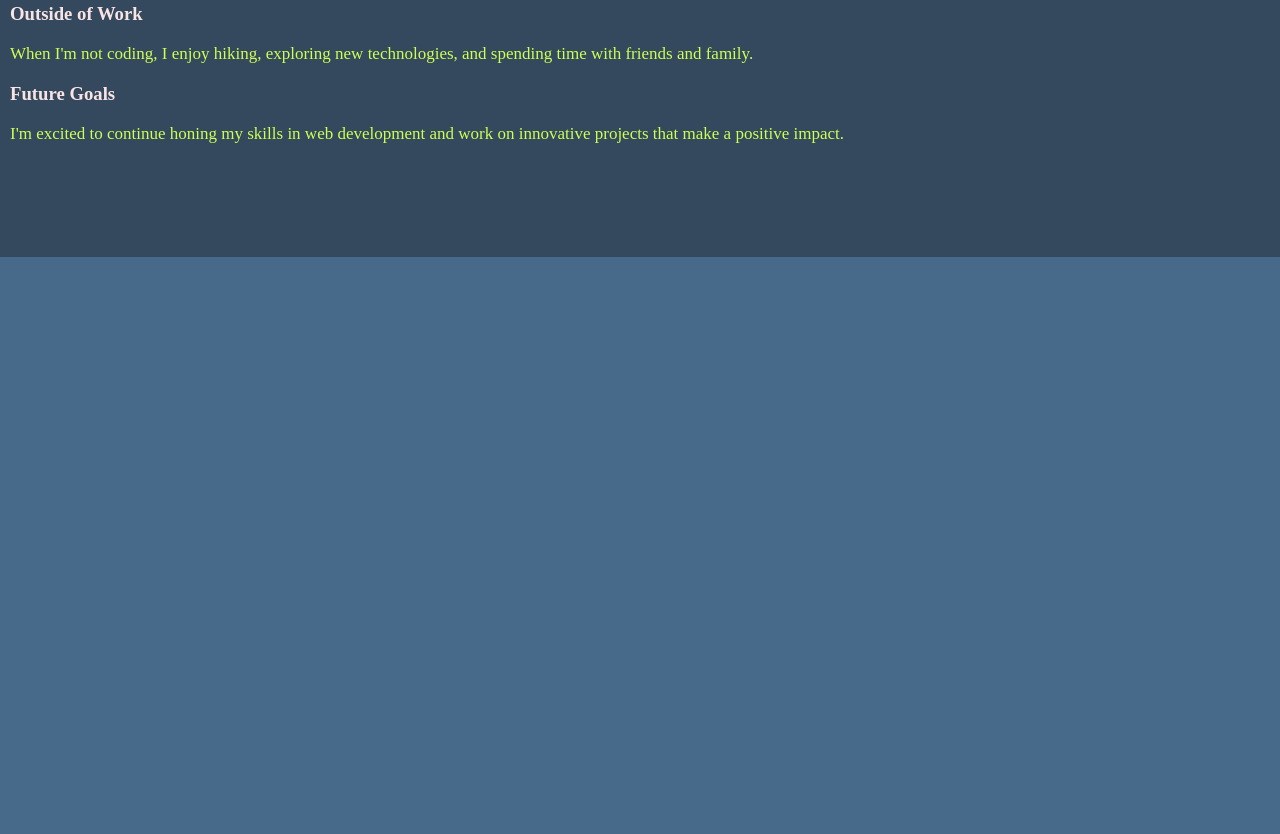
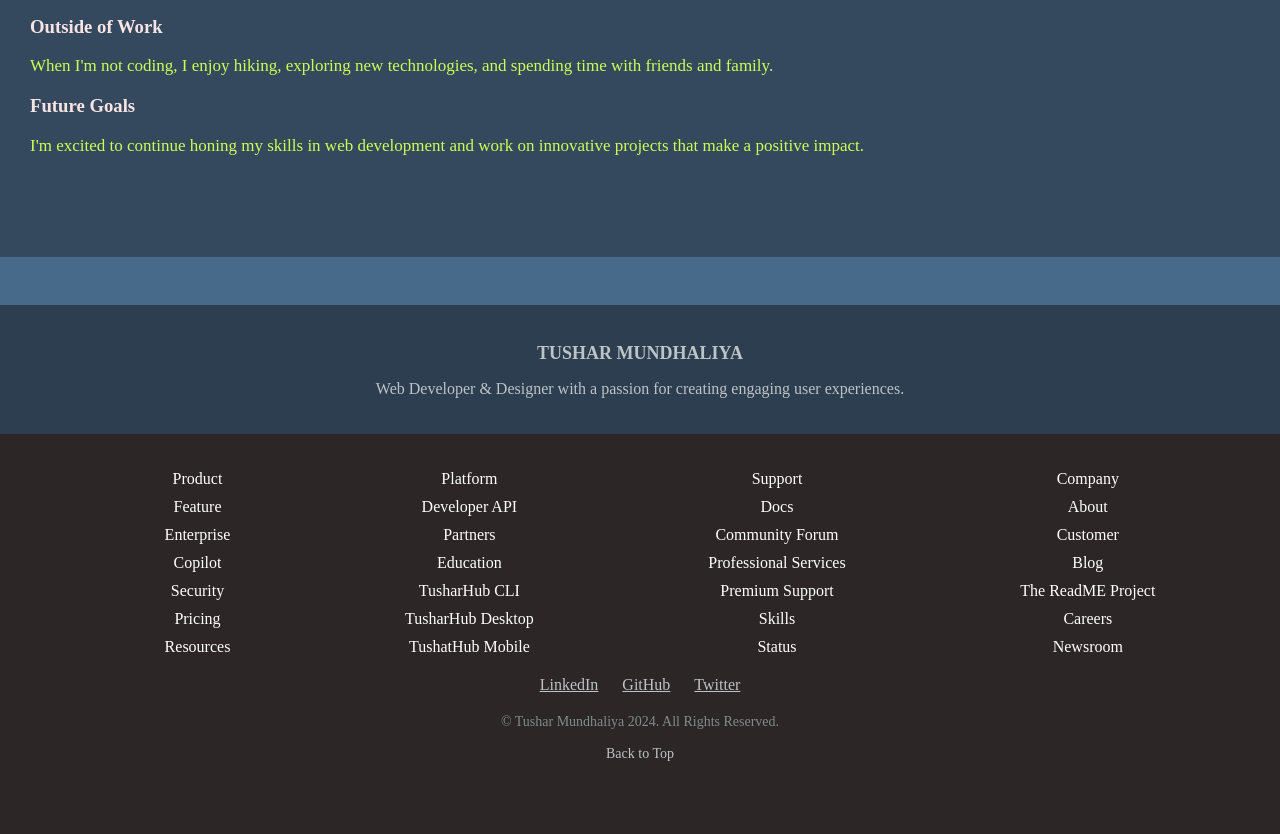
Before and after one commit to tusharparjapat/portfolio, a plain HTML site: page portfolio-about.html in a window 1280 px wide. Shown: the part 443-1277 px from the top of the page. Before the commit the page ends 800 px from the top, so only its background shows below. Drawn offline with Linux system fonts and the light colour scheme.

Commit message:
added about.html

```diff
--- a/portfolio-about.html
+++ b/portfolio-about.html
@@ -22,6 +22,7 @@
              </div>
          </div>
      </header>
+      <div class="box2">
         <h2>About Me</h2>
         <p>Hi, I'm Tusahr Mundhaliya, a passionate web developer with a knack for creating user-friendly websites.</p>
 
@@ -43,7 +44,74 @@
         <h3>Future Goals</h3>
         <p>I'm excited to continue honing my skills in web development and work on innovative projects that make a positive impact.</p>
       </div>
+      </div>
       </section>
+
+      <footer style="background-color: #2c3e50; color: #bdc3c7; padding-top: 20px; text-align: center;">
+        <div style="display: flex; flex-direction: column; align-items: center; max-width: 1200px; margin: 0 auto;">
+            <!-- About Me Section -->
+            <div style="margin-bottom: 20px;">
+                <p style="font-size: 18px; font-weight: bold; margin-bottom: 7px;">TUSHAR MUNDHALIYA</p>
+                <p>Web Developer & Designer with a passion for creating engaging user experiences.</p>
+            </div>
+        </div>
+
+            <div class="foot-panel3">
+              <div class="foot-panel2">
+              <ul>
+                <a href="#">Product</a>
+                <a href="#">Feature</a>
+                <a href="#">Enterprise</a>
+                <a href="#">Copilot</a>
+                <a href="#">Security</a>
+                <a href="#">Pricing</a>
+                <a href="#">Resources</a>
+              </ul>
+              <ul>
+                <a href="#">Platform</a>
+                <a href="#">Developer API</a>
+                <a href="#">Partners</a>
+                <a href="#">Education</a>
+                <a href="#">TusharHub CLI</a>
+                <a href="#">TusharHub Desktop</a>
+                <a href="#">TushatHub Mobile</a>
+              </ul>
+              <ul>
+                <a href="#">Support</a>
+                <a href="#">Docs</a>
+                <a href="#">Community Forum</a>
+                <a href="#">Professional Services</a>
+                <a href="#">Premium Support</a>
+                <a href="#">Skills</a>
+                <a href="#">Status</a>
+              </ul>
+              <ul>
+                <a href="#">Company</a>
+                <a href="#">About</a>
+                <a href="#">Customer</a>
+                <a href="#">Blog</a>
+                <a href="#">The ReadME Project</a>
+                <a href="#">Careers</a>
+                <a href="#">Newsroom</a>
+              </ul>
+              </div>
+
+
+           <!-- Social Media Section -->
+          <div class="box2">
+            <div style="margin: 20px 0;">
+                <a href="[LinkedIn URL]" target="_blank" style="color: #bdc3c7; margin: 0 10px;">LinkedIn</a>
+                <a href="[GitHub URL]" target="_blank" style="color: #bdc3c7; margin: 0 10px;">GitHub</a>
+                <a href="[Twitter URL]" target="_blank" style="color: #bdc3c7; margin: 0 10px;">Twitter</a>
+            </div>
+
+
+            <!-- Copyright Section -->
+            <p style="font-size: 14px; color: #7f8c8d;">© Tushar Mundhaliya 2024. All Rights Reserved.</p>
+            <a href="#top" style="color: #bdc3c7; text-decoration: none; font-size: 14px;">Back to Top</a>
+        </div>
+        </div>
+  </footer>
 
 </body>
 </html>
```
